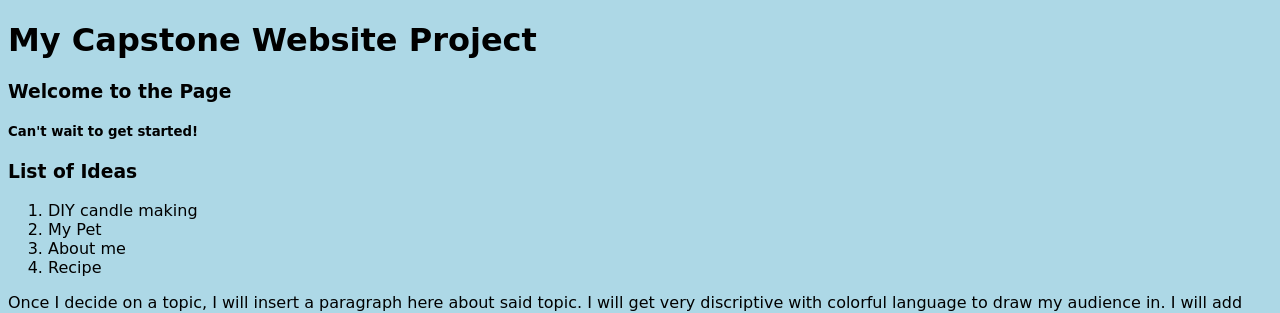
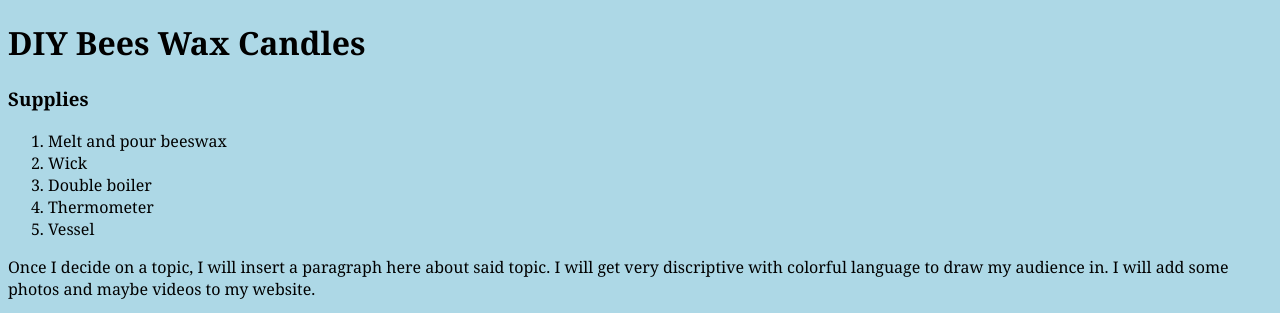
Before and after one commit to hmatiz/Capstone, a plain HTML site: page index.html in a window 1280 px wide. Shown: the top 313 px of the page. Drawn offline with Linux system fonts and the light colour scheme; grey boxes are pictures that could not be loaded.

Commit message:
Update.index.html

```diff
--- a/index.html
+++ b/index.html
@@ -5,7 +5,7 @@
      <meta charset="utf-8">
     </head>
     <body>
-    <h1>My Capstone Website Project</h1>
+    <h1>DIY Bees Wax Candles</h1>
     <!DOCTYPE html>
 <html lang="en">
 <head>
@@ -14,22 +14,23 @@
     <title>Font Family Example</title>
     <style>
         body {
-            font-family: cursive
+            font-family:Georgia, 'Times New Roman', Times, serif
         }
     </style>
 </head>
 <body>
-    <h3>Welcome to the Page</h3>
 
 </body>
 </html>
-    <h5>Can't wait to get started!</h5>
-    <h3>List of Ideas</h3>
+
+    <h3>Supplies</h3>
     <ol>
-        <li>DIY candle making</li>
-        <li>My Pet</li>
-        <li>About me</li>
-        <li>Recipe</li>
+        <li>Melt and pour beeswax </li>
+        <li>Wick</li>
+        <li>Double boiler</li>
+        <li>Thermometer</li>
+        <li>Vessel</li>
+
     </ol>
     <p>     Once I decide on a topic, I will insert a paragraph here about said topic. I will get very discriptive with colorful language to draw my audience in. I will add some photos and maybe videos to my website. </p>
 </body>
```
